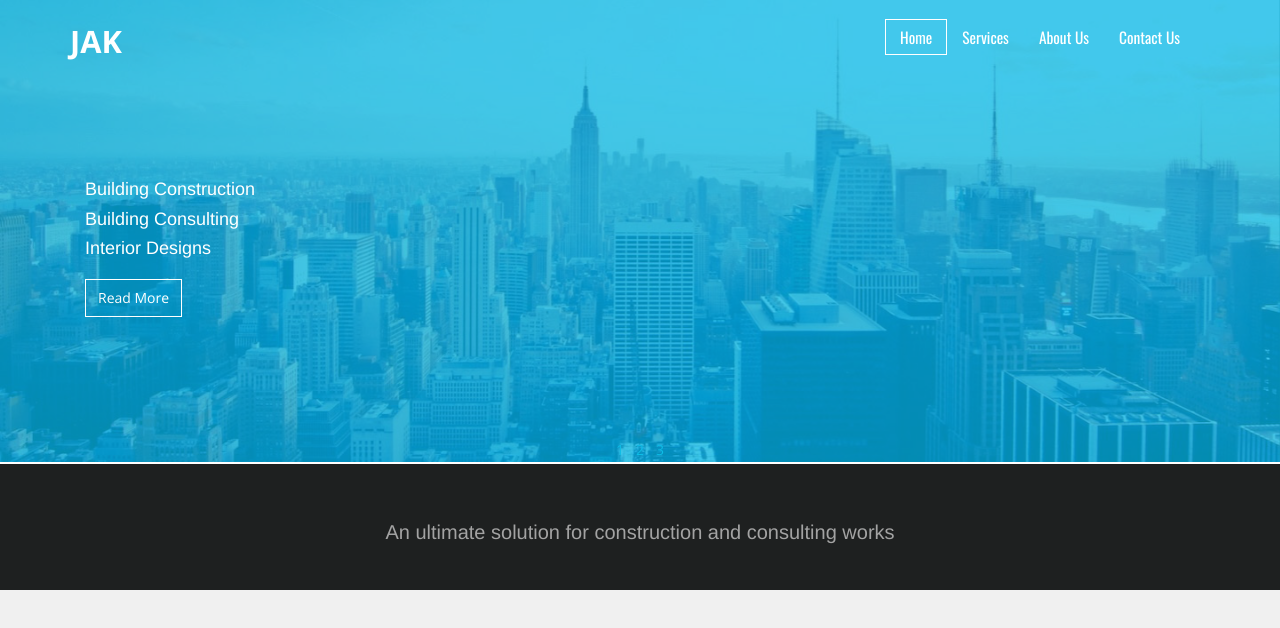
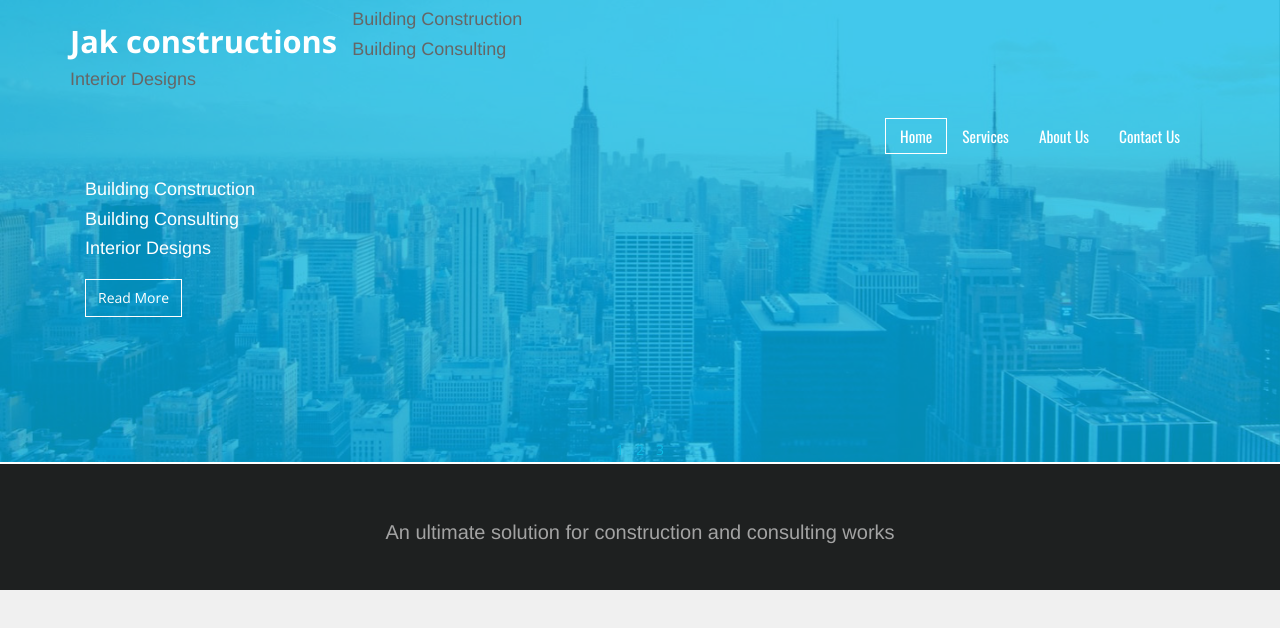
Before and after one commit to manishkp-kp/Jak-constructors.github.io, a plain HTML site: page index.html in a window 1280 px wide. Drawn offline with nearby package versions, Linux system fonts and the light colour scheme.

Commit message:
Update index.html

```diff
--- a/index.html
+++ b/index.html
@@ -37,7 +37,10 @@
     <nav class="navbar navbar-inverse" role="navigation">
       <div class="navbar-header">
         <button type="button" id="nav-toggle" class="navbar-toggle" data-toggle="collapse" data-target="#main-nav"> <span class="sr-only">Toggle navigation</span> <span class="icon-bar"></span> <span class="icon-bar"></span> <span class="icon-bar"></span> </button>
-        <a href="#" class="navbar-brand scroll-top logo  animated bounceInLeft"><b><i>JAK </i></b></a> </div>
+        <a href="#" class="navbar-brand scroll-top logo  animated bounceInLeft"><b><i>Jak constructions </i></b></a> </div>
+	    <h4>Building Construction</h4>
+                  <h4>Building Consulting</h4>
+                  <h4>Interior Designs</h4>
       <!--/.navbar-header-->
       <div id="main-nav" class="collapse navbar-collapse">
         <ul class="nav navbar-nav" id="mainNav">
```
